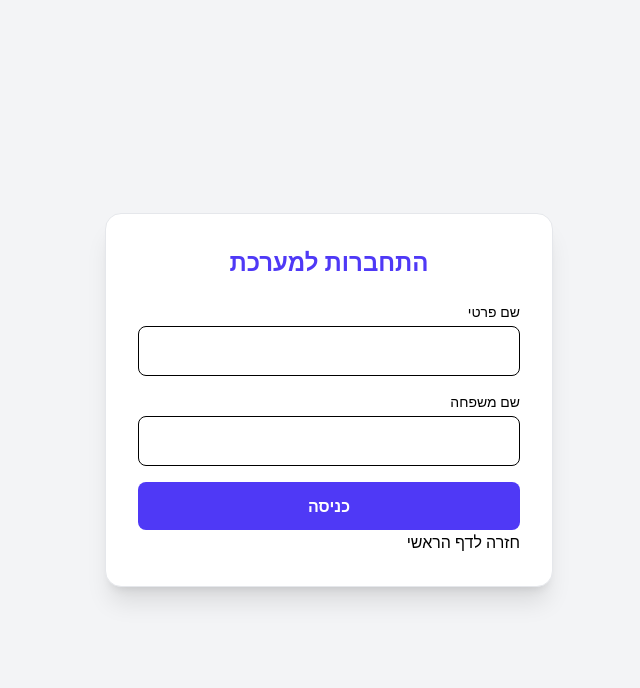
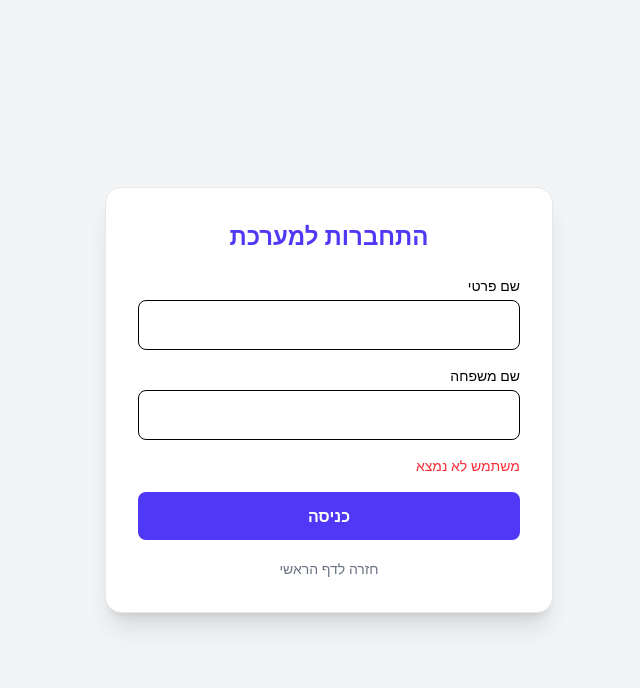
Before and after one commit to menachemhershkop/Pulse, a Next.js app: page /login in a window 1280 px wide. Both pictures are taken after typing "Sample", "Sample" into the empty fields and a click on the button "כניסה". Shown: the top 688 px of the page, without its empty margins (414-1054 px from the left). Built offline with nearby package versions, Linux system fonts and the light colour scheme; no server answers; the database is empty.

Commit message:
FIxed bugs for bugs

```diff
--- a/app/dashboard/logs/page.tsx
+++ b/app/dashboard/logs/page.tsx
@@ -1,9 +1,10 @@
+import { Log } from "@/app/ui/types";
 import { getLogs } from "../../lib/dal/services/log-service";
 import LogsTable from "@/app/ui/logs/LogsTable";
 
 export default async function LogsPage() {
   const [logs, ] = await Promise.all([
-    getLogs(),
+    getLogs() as unknown as Log[],
 
   ]);
 
--- a/app/lib/dal/actions.ts
+++ b/app/lib/dal/actions.ts
@@ -9,9 +9,14 @@ export const MissionSchema = z.object({
     userId: z.coerce
         .number()
         .positive("חובה לבחור אחראי למשימה"),
-    priority: z.enum(["low", "medium", "high"], {
-        required_error: "חובה לבחור עדיפות",
-        invalid_type_error: "ערך עדיפות לא תקין"
+   priority: z.enum(["low", "medium", "high"]).superRefine((val, ctx) => {
+        if (!val) {
+            ctx.addIssue({
+                code: z.ZodIssueCode.custom,
+                message: "חובה לבחור עדיפות",
+                path: [],
+            });
+        }
     }),
 });
 
--- a/app/lib/dal/services/auth-service.ts
+++ b/app/lib/dal/services/auth-service.ts
@@ -4,7 +4,7 @@ import {prisma} from "../prisma";
 import { cookies } from "next/headers";
 import { redirect } from "next/navigation";
 
-export async function login(formData:FormData) {
+export async function login(prevState:any, formData:FormData) {
     const firstName = formData.get("firstName")as string;
     const lastName= formData.get("lastName") as string;
 
--- a/app/login/page.tsx
+++ b/app/login/page.tsx
@@ -1,13 +1,17 @@
+"use client";
+
+import { useActionState } from "react";
 import { login } from "@/app/lib/dal/services/auth-service";
 import Link from "next/link";
 
 export default function LoginPage() {
+  const [state, formAction, isPending] = useActionState(login, null);
+
   return (
     <div className="min-h-screen flex items-center justify-center bg-gray-100 text-black">
       <div className="bg-white p-8 rounded-2xl shadow-xl w-full max-w-md border border-gray-200">
         <h1 className="text-2xl font-bold text-center mb-6 text-indigo-600">התחברות למערכת</h1>
-
-        <form action={login} className="flex flex-col gap-4">
+        <form action={formAction} className="flex flex-col gap-4">
           <div>
             <label className="block text-sm font-medium mb-1">שם פרטי</label>
             <input name="firstName" type="text" className="w-full border p-3 rounded-lg" required />
@@ -16,12 +20,22 @@ export default function LoginPage() {
             <label className="block text-sm font-medium mb-1">שם משפחה</label>
             <input name="lastName" type="text" className="w-full border p-3 rounded-lg" required />
           </div>
+          {state?.error && (
+            <p className="text-red-500 text-sm font-medium">{state.error}</p>
+          )}
 
-          <button type="submit" className="bg-indigo-600 text-white p-3 rounded-lg font-bold hover:bg-indigo-700 transition">
-            כניסה
+          <button
+            type="submit"
+            disabled={isPending}
+            className="bg-indigo-600 text-white p-3 rounded-lg font-bold hover:bg-indigo-700 transition disabled:bg-gray-400"
+          >
+            {isPending ? "מתחבר..." : "כניסה"}
           </button>
         </form>
-      <Link href={'/'}>חזרה לדף הראשי</Link>
+
+        <div className="mt-4 text-center">
+          <Link href={'/'} className="text-sm text-gray-500 hover:underline">חזרה לדף הראשי</Link>
+        </div>
       </div>
     </div>
   );
--- a/app/ui/dashboard/StatsCard.tsx
+++ b/app/ui/dashboard/StatsCard.tsx
@@ -2,8 +2,8 @@ export interface StatsCardProps{
     title: string;
     value: number;
     description: string;
-    bg: "bg-blue"
-    color: "text-blue"
+    bg: string
+    color: string
     icon: string;
 }
 
--- a/app/ui/missions/DeletedMissionsTable.tsx
+++ b/app/ui/missions/DeletedMissionsTable.tsx
@@ -42,7 +42,7 @@ export default function DeletedMissionsTable({ deletedMissions }: Props) {
     } catch  {
       return {
         success: null,
-        error: {message: "שגיאה בשחזור המשימה"},
+        error: "שגיאה בשחזור המשימה",
       };
     }
   },
--- a/prisma.config.ts
+++ b/prisma.config.ts
@@ -10,6 +10,6 @@ export default defineConfig({
   },
   datasource: {
     url: process.env["DATABASE_URL"],
-    directUrl: process.env["DIRECT_URL"],
+    // directUrl: process.env["DIRECT_URL"],
   },
 });
```
